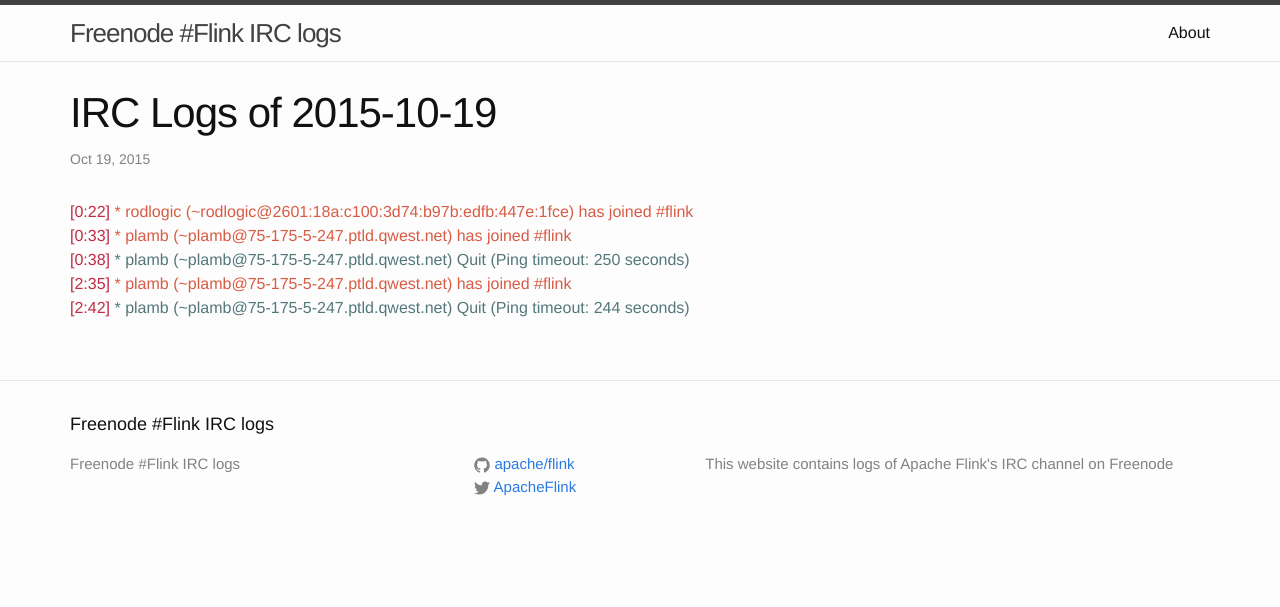
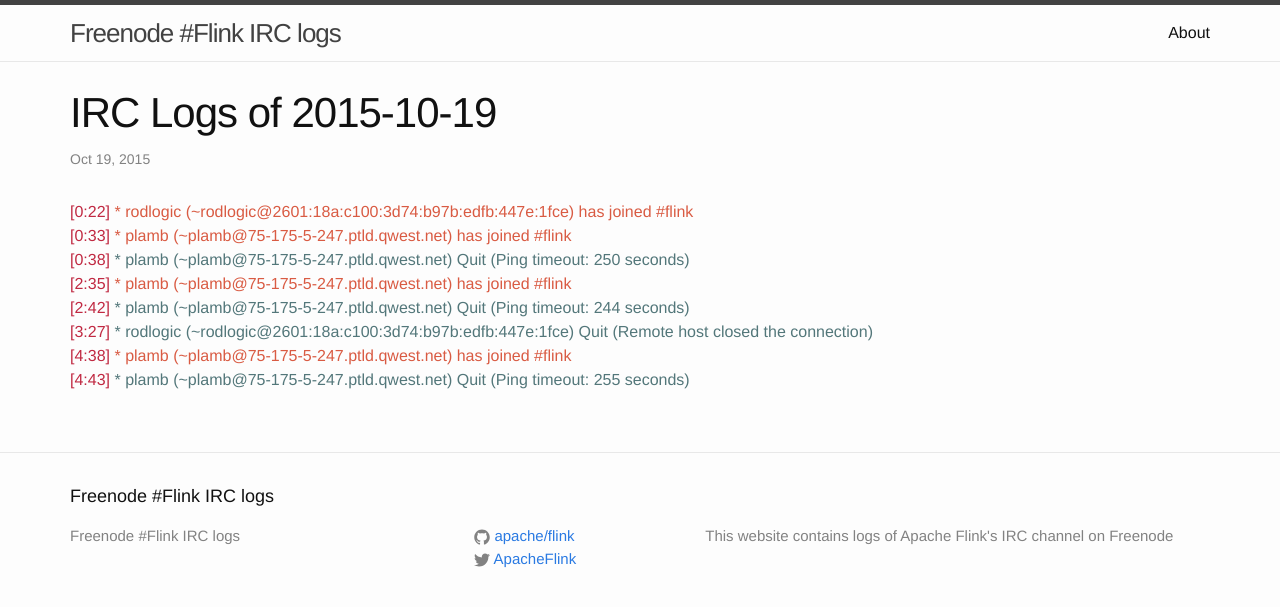
Before and after one commit to flink-irc-logs/flink-irc-logs.github.io, a Jekyll site: the page built from _posts/2015-10-19-logs.markdown, in a window 1280 px wide. Shown: the top 607 px of the page. Built offline with Jekyll 4.4.1, drawn with Linux system fonts in a browser that asks for light colours.

Commit message:
Update of the logs on Mon Oct 19 05:27:31 CEST 2015

```diff
--- a/_posts/2015-10-19-logs.markdown
+++ b/_posts/2015-10-19-logs.markdown
@@ -9,3 +9,6 @@
 <span class="irc-date">[0:38]</span> <span class="irc-navy">* plamb (~plamb@75-175-5-247.ptld.qwest.net) Quit (Ping timeout: 250 seconds)</span><br />
 <span class="irc-date">[2:35]</span> <span class="irc-green">* plamb (~plamb@75-175-5-247.ptld.qwest.net) has joined #flink</span><br />
 <span class="irc-date">[2:42]</span> <span class="irc-navy">* plamb (~plamb@75-175-5-247.ptld.qwest.net) Quit (Ping timeout: 244 seconds)</span><br />
+<span class="irc-date">[3:27]</span> <span class="irc-navy">* rodlogic (~rodlogic@2601:18a:c100:3d74:b97b:edfb:447e:1fce) Quit (Remote host closed the connection)</span><br />
+<span class="irc-date">[4:38]</span> <span class="irc-green">* plamb (~plamb@75-175-5-247.ptld.qwest.net) has joined #flink</span><br />
+<span class="irc-date">[4:43]</span> <span class="irc-navy">* plamb (~plamb@75-175-5-247.ptld.qwest.net) Quit (Ping timeout: 255 seconds)</span><br />
```
